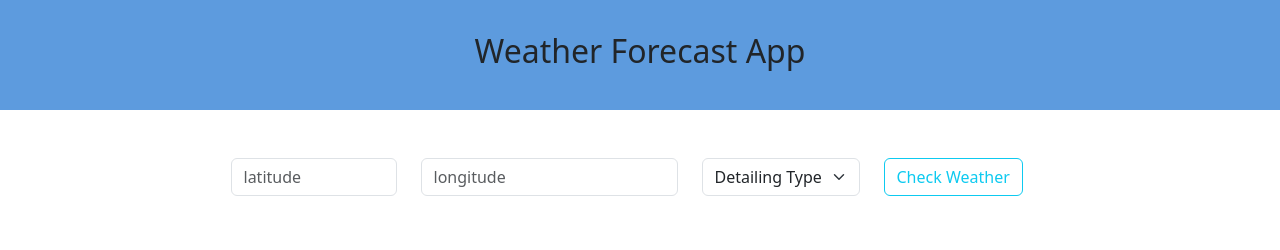
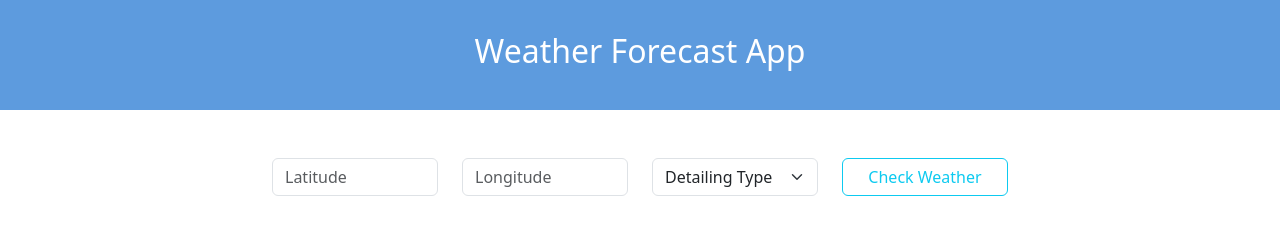
Before and after one commit to tyagigop/weather_forecast, a Django app: template templates/index.html in a window 1280 px wide. Shown: the top 250 px of the page. Run offline with Django 4.2, Linux system fonts and the light colour scheme; the template is opened without the code that fills it: most values are stand-ins (such as "Sample title", 1, 10 or a date in 2020).

Commit message:
Update index.html

```diff
--- a/templates/index.html
+++ b/templates/index.html
@@ -10,39 +10,46 @@
 <style>
     .center-t {
       margin: auto;
-      width: 60%;
+      width: 90%;
       border: 3px solid #e7ede5;
       padding: 10px;
+    }
+
+    @media (min-width: 992px) {
+      /* For screens larger than 992px */
+      .center-t {
+        width: 70%;
+      }
     }
 </style>
 <body>
 
     <div style="background-color: rgb(93, 155, 222); height: 110px;" class="position-relative">
         <div class="mx-auto p-4 position-absolute top-50 start-50 translate-middle">
-            <h2>Weather Forecast App</h2>
+            <h2 class="text-center text-white">Weather Forecast App</h2>
         </div>
     </div>
 
     <form class="mt-5 mb-5" method="POST">
         {% csrf_token %}
         <div class="container">
-            <div class="row justify-content-md-center">
-                <div class="col-4 col-lg-2">
-                    <input type="text" class="form-control" required name="lat" id="exampleInputEmail1" aria-describedby="emailHelp" placeholder="latitude">
+            <div class="row justify-content-center">
+                <div class="col-sm-6 col-md-4 col-lg-2 mb-3">
+                    <input type="text" class="form-control" required name="lat" id="exampleInputEmail1" aria-describedby="emailHelp" placeholder="Latitude">
                 </div>
-                <div class="col-md-auto">
-                    <input type="text" class="form-control" required name="lon" id="exampleInputEmail1" aria-describedby="emailHelp" placeholder="longitude">
+                <div class="col-sm-6 col-md-4 col-lg-2 mb-3">
+                    <input type="text" class="form-control" required name="lon" id="exampleInputEmail1" aria-describedby="emailHelp" placeholder="Longitude">
                 </div>
-                <div class="mb-3 col-md-auto">
+                <div class="col-sm-6 col-md-4 col-lg-2 mb-3">
                     <select class="form-select" name="detailing_type" id="detailing_type">
-                        <option selected>Detailing Type</option>
+                        <option selected disabled>Detailing Type</option>
                         <option value="minute">Minutely</option>
                         <option value="hourly">Hourly</option>
                         <option value="daily">Daily</option>
                     </select>
                 </div>
-                <div class="col col-lg-2">
-                    <button type="submit" class="btn btn-outline-info">Check Weather</button>
+                <div class="col-12 col-sm-6 col-lg-2">
+                    <button type="submit" class="btn btn-outline-info w-100">Check Weather</button>
                 </div>
             </div>
         </div>
```
Also changed, not shown: other parts of templates/index.html (+15 -23 lines). Lines whose indentation alone changed are shown as unchanged.
